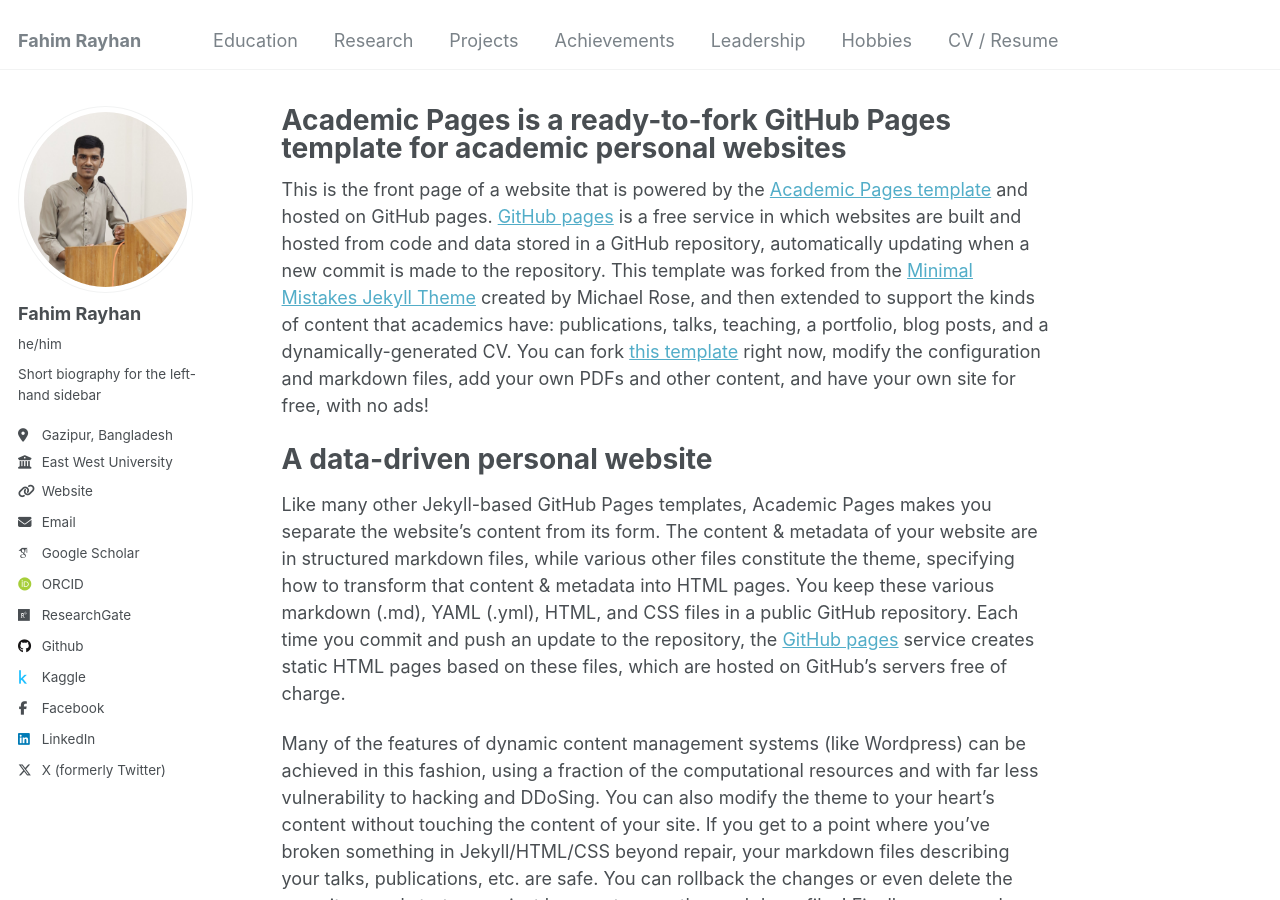
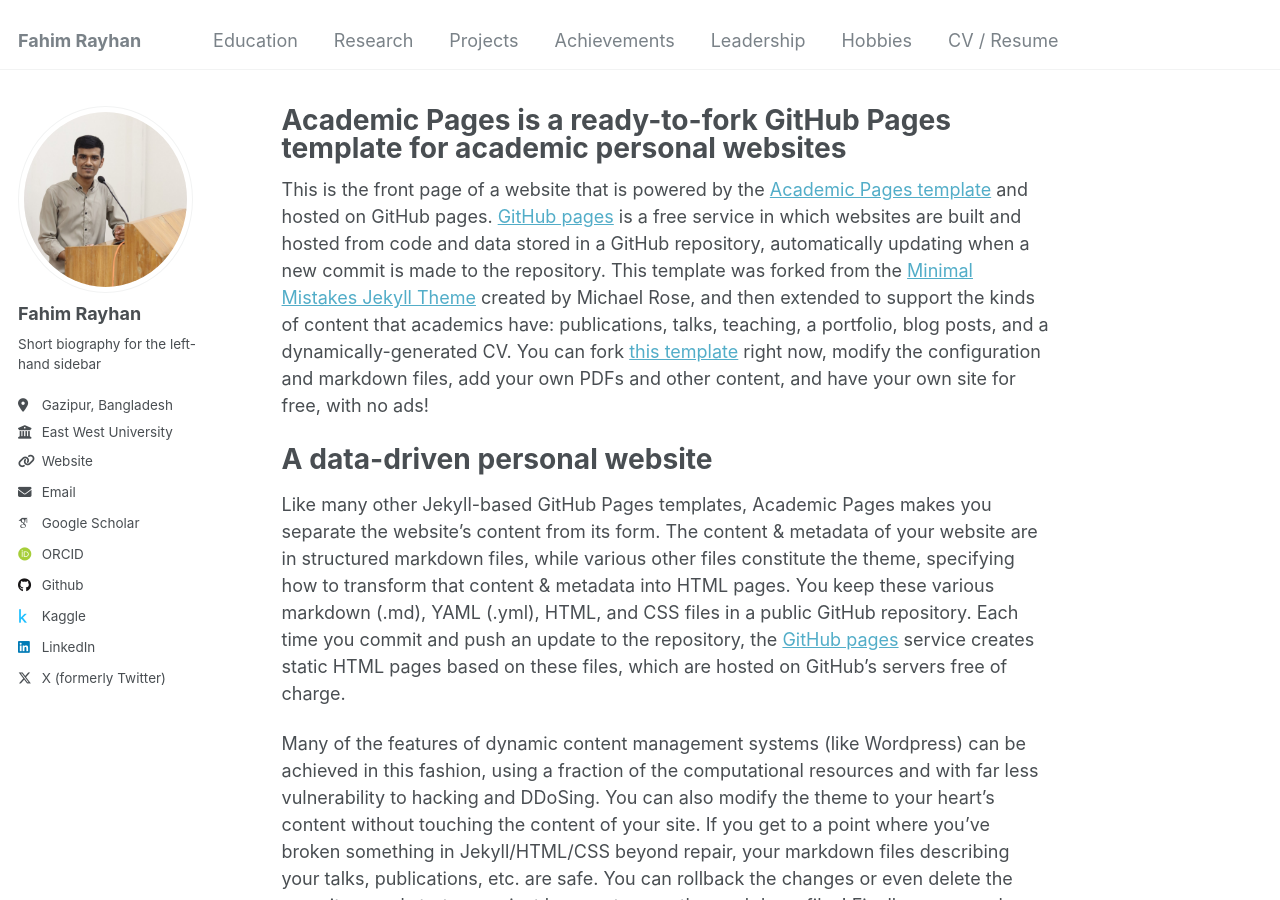
Before and after one commit to fahimrayhan/fahimrayhan.github.io, a Jekyll site: the page built from _pages/about.md, in a window 1280 px wide and 900 px high. Built offline with Jekyll 4.4.1, drawn with Linux system fonts in a browser that asks for light colours; some web fonts are replaced.

Commit message:
Profile Updated

```diff
--- a/_config.yml
+++ b/_config.yml
@@ -23,7 +23,7 @@
   # Biographic information
   avatar           : "Profile_2.JPG"
   name             : "Fahim Rayhan"
-  pronouns         :  "he/him"
+  # pronouns         :  "he/him"
   bio              : "Short biography for the left-hand sidebar"
   location         : "Gazipur, Bangladesh"
   employer         : "East West University"
@@ -37,7 +37,7 @@
   orcid            : "https://orcid.org/0009-0003-7373-0266"
   semantic         : # URL
   # pubmed           : "https://www.ncbi.nlm.nih.gov/pubmed/?term=john+snow"
-  researchgate     : "https://www.researchgate.net/profile/Md_Fahim8"
+  # researchgate     : "https://www.researchgate.net/profile/Md_Fahim8"
   scopus           : # URL
 
   # Repositories and software development
@@ -50,7 +50,7 @@
 
   # Social media
   # bluesky          : "bsky.app" # Replace this with you Bluesky username
-  facebook         :  "fahim.rayhan.k"
+  # facebook         :  "fahim.rayhan.k"
   flickr           : # Username
   foursquare       : # Username
   goodreads        : # Username
```
